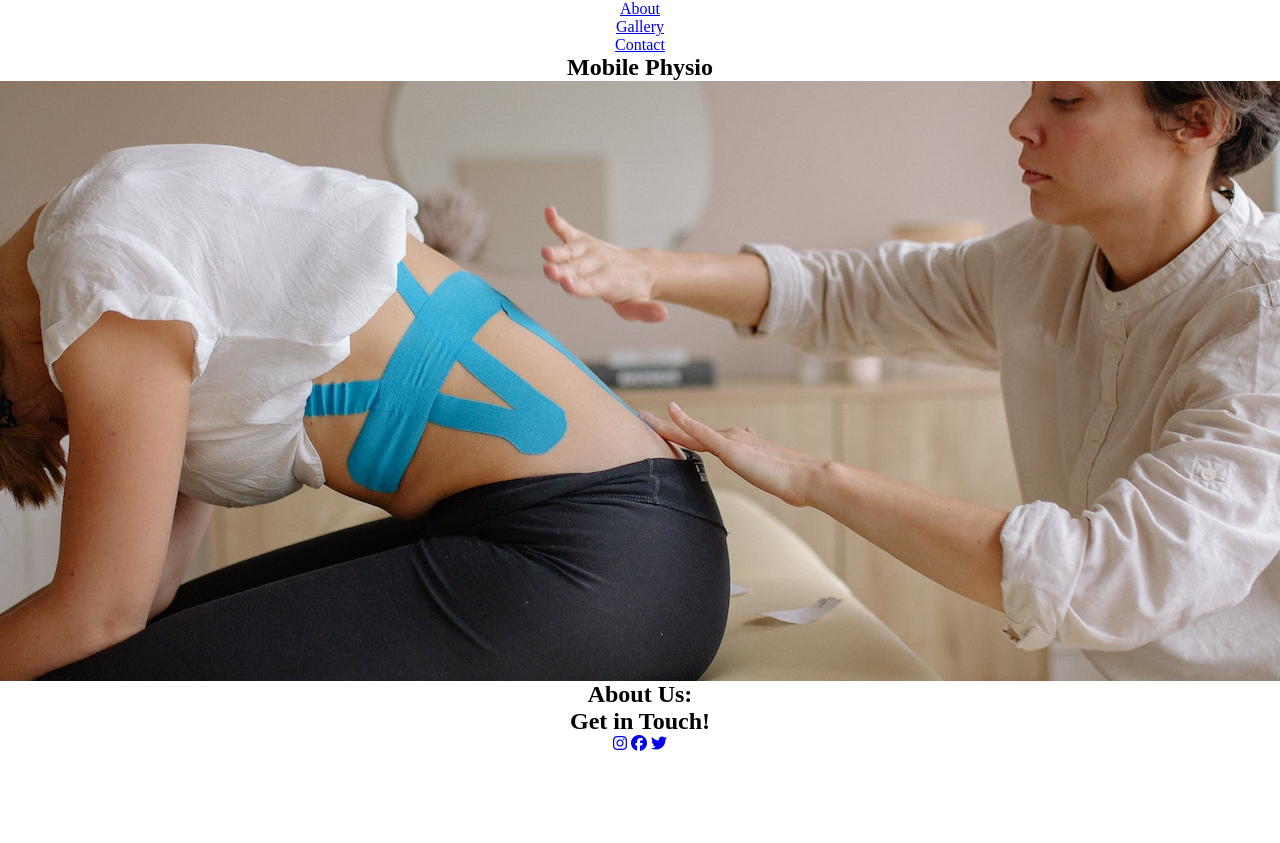
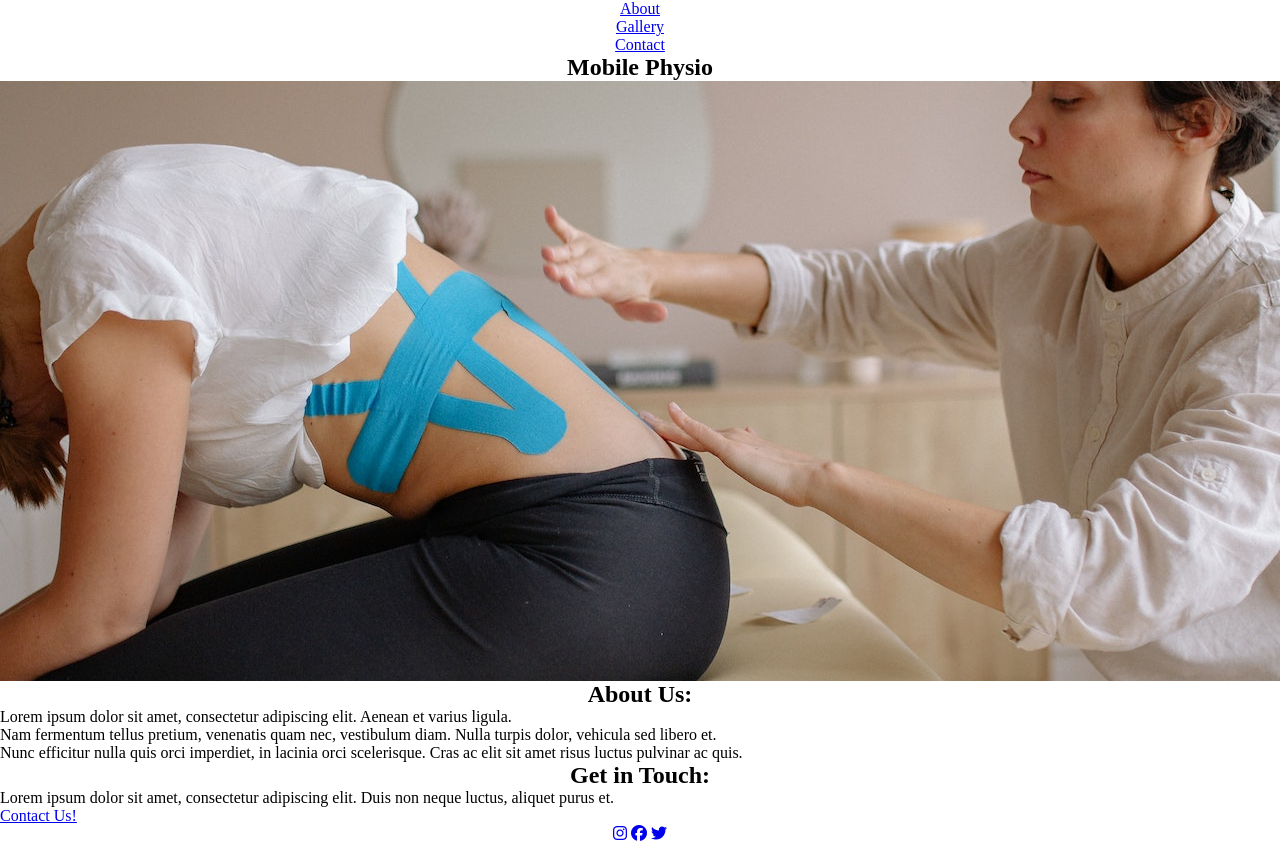
Before and after one commit to CallumDennisIE/mobile-physio, a plain HTML site: page index.html in a window 1280 px wide. Before the commit the page ends 800 px from the top, so only its background shows below. Drawn offline with Linux system fonts and the light colour scheme.

Commit message:
Add placeholder text to home page

```diff
--- a/assets/css/style.css
+++ b/assets/css/style.css
@@ -21,3 +21,7 @@ h1, h2 {
     height: 600px;
     width: 100%;
 }
+
+hr {
+    border: black 1px solid;
+}
--- a/index.html
+++ b/index.html
@@ -31,10 +31,15 @@
 
     <section>
         <h2>About Us:</h2>
+        <p>Lorem ipsum dolor sit amet, consectetur adipiscing elit. Aenean et varius ligula.</p>
+        <p>Nam fermentum tellus pretium, venenatis quam nec, vestibulum diam. Nulla turpis dolor, vehicula sed libero et.</p>
+        <p>Nunc efficitur nulla quis orci imperdiet, in lacinia orci scelerisque. Cras ac elit sit amet risus luctus pulvinar ac quis.</p>
     </section>
 
     <section>
-        <h2>Get in Touch!</h2>
+        <h2>Get in Touch:</h2>
+        <p>Lorem ipsum dolor sit amet, consectetur adipiscing elit. Duis non neque luctus, aliquet purus et.</p>
+        <a href="#">Contact Us!</a>
     </section>
 
     <footer>
```
